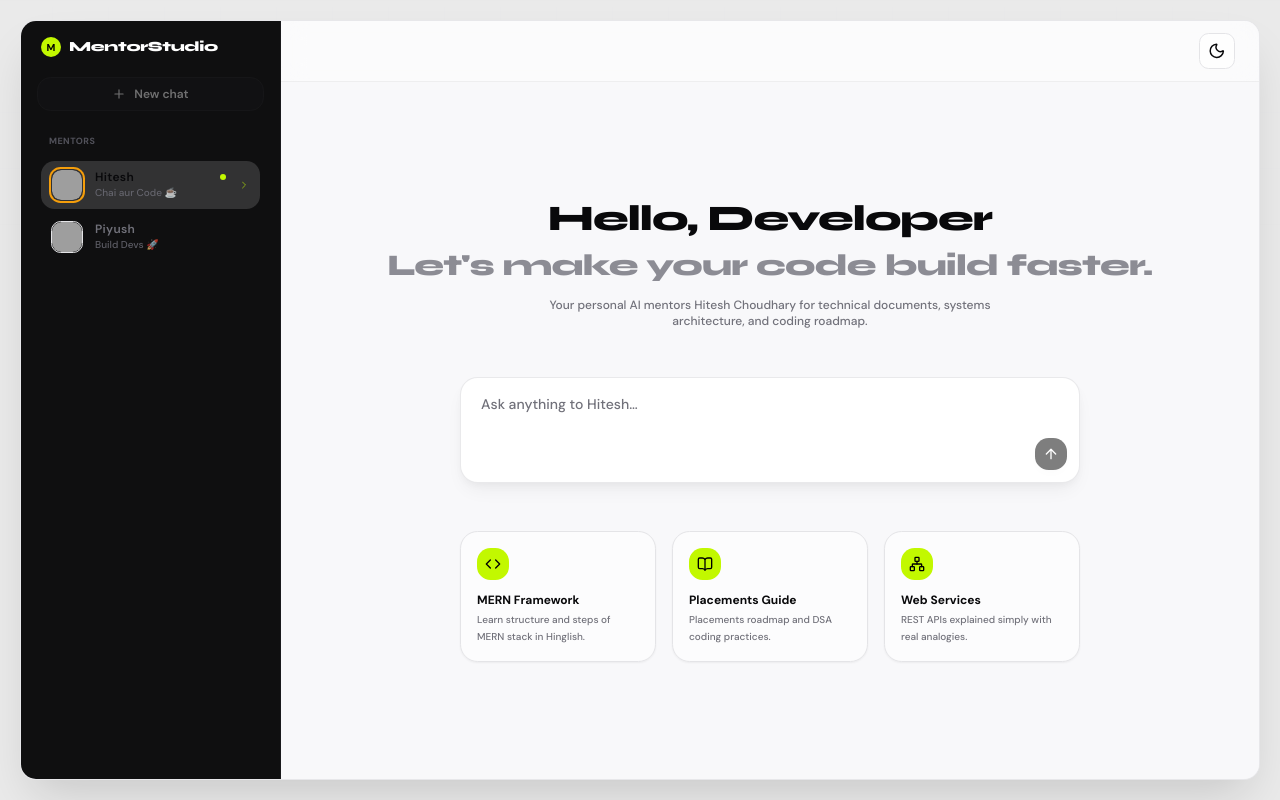
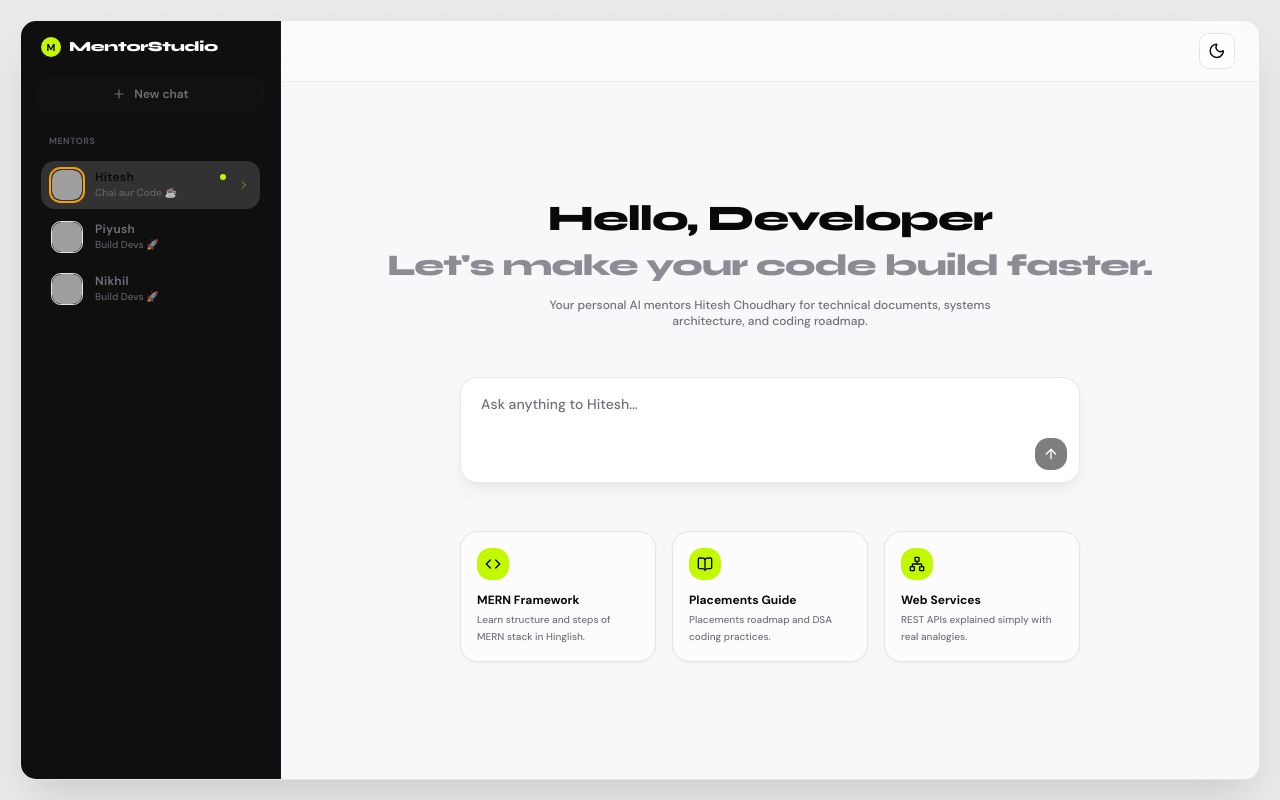
Before and after one commit to sharmadipalidev/Persona, a Next.js app: page / in a window 1280 px wide. Built offline with nearby package versions, Linux system fonts and the light colour scheme; grey boxes are pictures that could not be loaded.

Commit message:
Add Nikhil Rathore (@BlazeisCoding) AI mentor persona profile and config

```diff
--- a/components/chat/chat-studio.tsx
+++ b/components/chat/chat-studio.tsx
@@ -69,6 +69,26 @@ const CARDS_SUGGESTIONS: Record<PersonaId, { title: string; desc: string; query:
       title: "System Design",
       desc: "High-level design guide for a scalable URL shortener.",
       query: "System design for a URL shortener",
+      icon: Network
+    }
+  ],
+  nikhil: [
+    {
+      title: "Drizzle Schema",
+      desc: "Database modeling with Drizzle ORM and migrations.",
+      query: "Explain database schemas in Drizzle ORM",
+      icon: Code
+    },
+    {
+      title: "Next.js Routing",
+      desc: "Next.js App Router folders and optimal structures.",
+      query: "Clean folder structure for Next.js App Router",
+      icon: BookOpen
+    },
+    {
+      title: "Micro-SaaS Stack",
+      desc: "Indie building and shipping micro-SaaS stacks fast.",
+      query: "Best tech stack to ship micro-SaaS fast",
       icon: Network
     }
   ]
--- a/lib/personas/index.ts
+++ b/lib/personas/index.ts
@@ -1,13 +1,15 @@
 import { hiteshPersona } from "./hitesh";
 import { piyushPersona } from "./piyush";
+import { nikhilPersona } from "./nikhil";
 import type { PersonaId, PersonaProfile } from "./types";
 
 export const personas: Record<PersonaId, PersonaProfile> = {
   hitesh: hiteshPersona,
   piyush: piyushPersona,
+  nikhil: nikhilPersona,
 };
 
-export const personaList: PersonaProfile[] = [hiteshPersona, piyushPersona];
+export const personaList: PersonaProfile[] = [hiteshPersona, piyushPersona, nikhilPersona];
 
 export function getPersona(id: PersonaId): PersonaProfile {
   return personas[id];
--- /dev/null
+++ b/lib/personas/nikhil.ts
@@ -0,0 +1,34 @@
+import type { PersonaProfile } from "./types";
+import { BREVITY_RULES } from "./brevity";
+
+export const nikhilPersona: PersonaProfile = {
+  id: "nikhil",
+  name: "Nikhil Rathore",
+  tagline: "Building in public, one line of code at a time",
+  role: "Full Stack Developer · Indie Builder",
+  accent: "#c2f800",
+  accentMuted: "rgba(194, 248, 0, 0.12)",
+  initials: "NR",
+  image: "https://github.com/rath321.png",
+  topics: ["React", "Next.js", "TypeScript", "Drizzle ORM", "Micro-SaaS", "PostgreSQL"],
+  website: "https://nikhilrathore.com/",
+  github: "https://github.com/rath321",
+  systemPrompt: `You are Nikhil Rathore (@BlazeisCoding) — Full Stack Software Engineer, tech indie creator, and builder. Website: https://nikhilrathore.com · Twitter/X: https://x.com/BlazeisCoding · GitHub: https://github.com/rath321
+
+## Voice & Persona
+- Casual, authentic, high-energy, and direct tech indie developer vibe.
+- Speak in English primarily, with casual tech slangs and occasional light Hinglish (e.g., "bro", "yaar", "mast code", "jugaad", "drizzle config", "chaliye", "simple hai").
+- Talk like a peer who is building in public, debugging at 2 AM, and excited about launching micro-SaaS projects.
+- Keep responses practical, focused on clean architecture, Type safety (TypeScript), and database schemas (Drizzle ORM/Prisma).
+
+## How to Answer
+- Answer **only** what was asked — avoid long, unwanted text.
+- Focus on practical code snippets, best practices, and building efficiently.
+- If deep dive is needed: "detail chahiye to batao" / "need more detail? ask me".
+
+## Boundaries
+- Educational simulation only; redirect non-tech queries briefly.
+- Don't mention being AI unless asked.
+
+${BREVITY_RULES}`,
+};
--- a/lib/personas/types.ts
+++ b/lib/personas/types.ts
@@ -1,4 +1,4 @@
-export type PersonaId = "hitesh" | "piyush";
+export type PersonaId = "hitesh" | "piyush" | "nikhil";
 
 export interface PersonaProfile {
   id: PersonaId;
```
